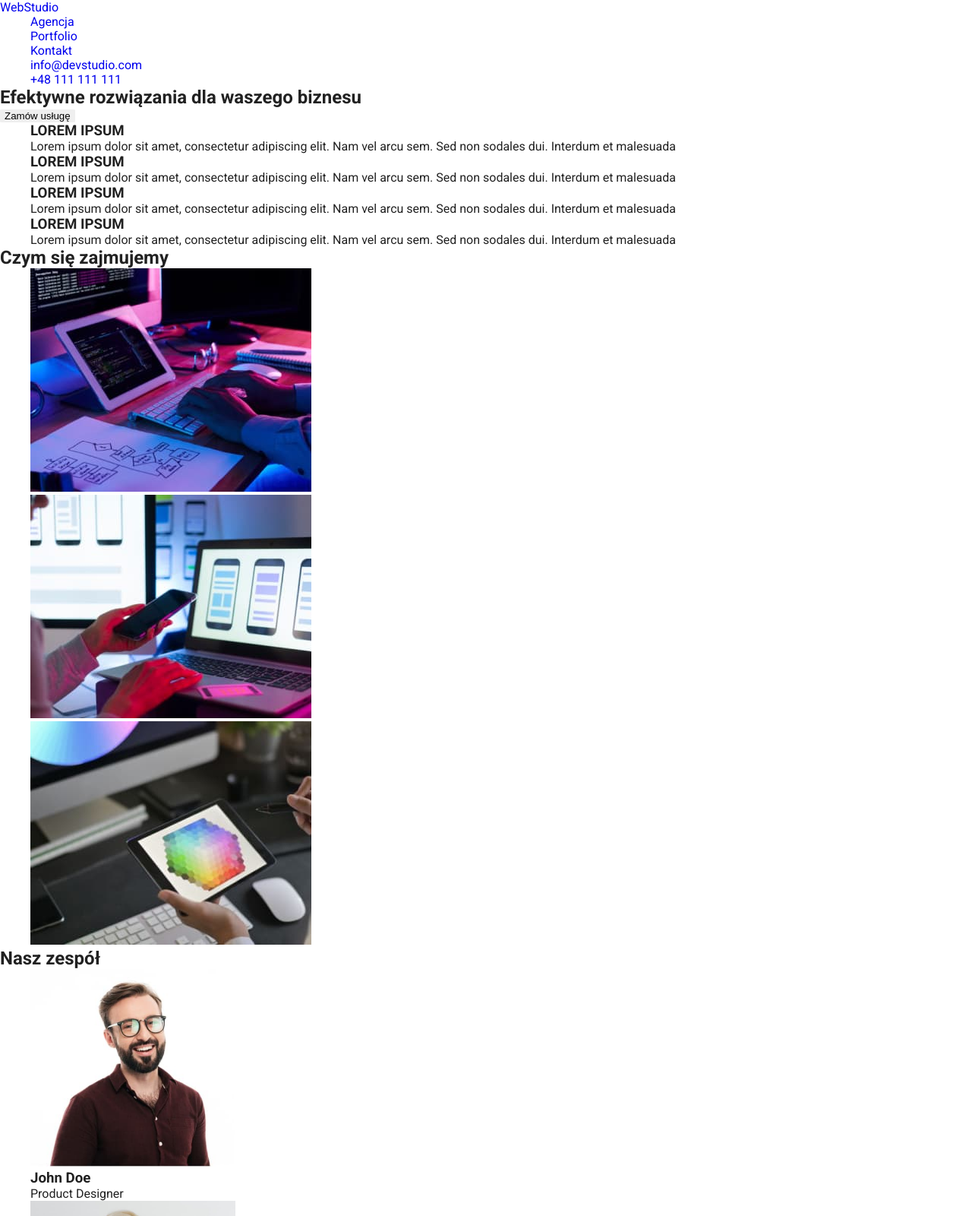
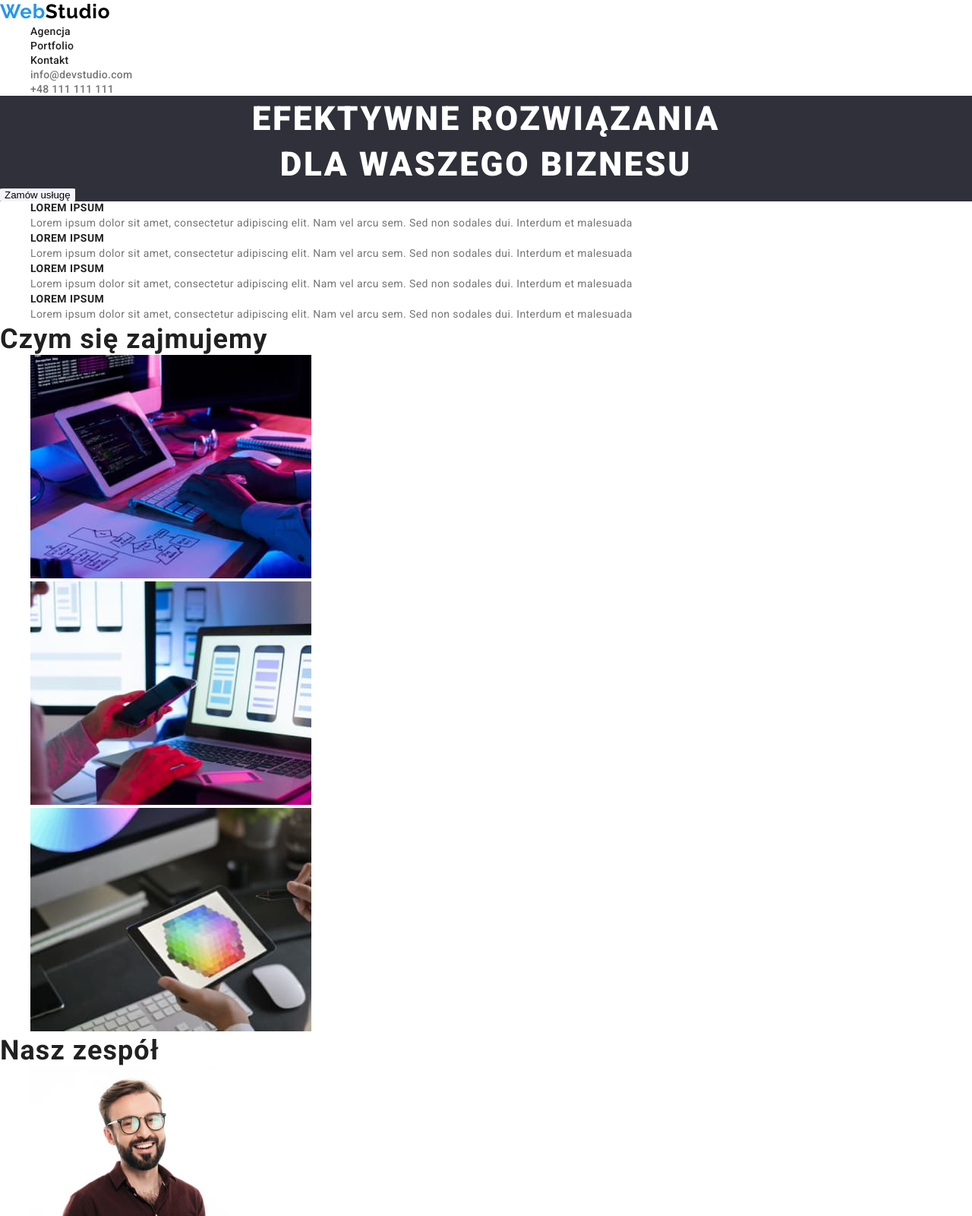
Before and after one commit to lukaszmilewskii/goit-markup-hw-02, a plain HTML site: page index.html in a window 1280 px wide. Shown: the top 1600 px of the page at 76% size. Drawn offline with Linux system fonts and the light colour scheme.

Commit message:
fixed some hw2

```diff
--- a/css/styles.css
+++ b/css/styles.css
@@ -1,3 +1,28 @@
+:root {
+  --body-general-font-color: #212121;
+  --logo-color-dark: #000;
+  --logo-color-light: #fff;
+  --logo-color-color: #2196f3;
+  --hover-link-text-color: #2196f3;
+  --header-contact-font-color: #757575;
+  --hover-contact-font-color: #2196f3;
+  --filter-item-background-color: #f5f4fa;
+  --hover-filter-item-background-color: #2196f3;
+  --hover-filter-item-font-color: #fff;
+  --product-name-color: #212121;
+  --product-description-color: #757575;
+  --footer-contact-font-color: rgba(255, 255, 255, 0.6);
+  --footer-adress-color: #fff;
+  --footer-background-color: #2f303a;
+  --main-section-background-color: #2f303a;
+  --main-section-font-color: #fff;
+  --call-to-action-background-color: #f5f4fa;
+  --hover-call-to-action-background-color: #2196f3;
+  --hover-call-to-action-font-color: #fff;
+  --person-name-color: #212121;
+  --person-description-color: #757575;
+  --about-company-description-color: #757575;
+}
 * {
   margin: 0;
 }
@@ -14,22 +39,12 @@ button {
 }
 body {
   font-family: 'Roboto', sans-serif;
-  color: #212121;
-}
-:root {
-  --logo-color-dark: #000000;
-  --logo-color-light: #ffffff;
-  --logo-color-color: #2196f3;
-  --hover-text-color: #2196f3;
-  --item-background-color: #f5f4fa;
-  --product-name-color: (#212121);
-  --product-description-color: #757575;
+  color: var(--body-general-font-color);
 }
 .logo-dark,
 .logo-color,
 .logo-light {
   font-family: 'Raleway';
-  font-style: normal;
   font-weight: 700;
   font-size: 26px;
   line-height: 31px;
@@ -44,18 +59,17 @@ body {
 hr {
   border: 1px solid #ececec;
 }
+.nav-menu li a {
+  color: var(--body-general-font-color);
+}
 .nav-menu li a:hover,
 .nav-menu li a:focus {
-  color: var(--hover-text-color);
-}
-.nav-menu li a {
-  color: #212121;
+  color: var(--hover-link-text-color);
 }
 .contact-mail,
 .contact-phone,
 .nav-menu li a {
   font-family: 'Roboto';
-  font-style: normal;
   font-weight: 500;
   font-size: 14px;
   line-height: 16px;
@@ -63,65 +77,129 @@ hr {
 }
 .contact-mail,
 .contact-phone {
-  color: #757575;
+  color: var(--header-contact-font-color);
 }
 .contact-mail:hover,
 .contact-mail:focus,
 .contact-phone:hover,
-.contact-phone:focus {
-  color: #2196f3;
-}
-.portfolio {
+.contact-phone:focus,
+.footer-phone:hover,
+.footer-phone:focus,
+.footer-mail:hover,
+.footer-mail:focus {
+  color: var(--hover-contact-font-color);
 }
 .product-name {
-  font-style: normal;
   font-weight: 700;
   font-size: 18px;
   line-height: 36px;
   color: var(--product-name-color);
 }
 .product-description {
-  font-style: normal;
-  font-weight: 400;
   font-size: 16px;
   line-height: 30px;
   color: var(--product-description-color);
 }
 .filter-item-button {
-  background-color: var(--item-background-color);
+  background-color: var(--filter-item-background-color);
 }
 .filter-item-button {
   font-family: 'Roboto';
-  font-style: normal;
   font-weight: 500;
   font-size: 16px;
   line-height: 26px;
 }
 .filter-item-button:hover,
 .filter-item-button:focus {
-  background-color: #2196f3;
-  color: #ffffff;
+  background-color: var(--hover-filter-item-background-color);
+  color: var(--hover-filter-item-font-color);
 }
 .footer {
-  background-color: #2f303a;
+  background-color: var(--footer-background-color);
 }
 .logo-light {
   color: var(--logo-color-light);
 }
 .adress {
-  color: #ffffff;
+  color: var(--footer-adress-color);
 }
 .footer-phone,
 .footer-mail {
-  color: rgba(255, 255, 255, 0.6);
+  color: var(--footer-contact-font-color);
 }
 .adress,
 .footer-phone,
 .footer-mail {
   font-family: 'Roboto';
-  font-style: normal;
-  font-weight: 400;
   font-size: 14px;
   line-height: 24px;
   letter-spacing: 0.03em;
 }
+.main-section {
+  background-color: var(--main-section-background-color);
+  color: var(--main-section-font-color);
+}
+.main-section h1 {
+  font-family: 'Roboto';
+  font-weight: 900;
+  font-size: 44px;
+  line-height: 60px;
+  text-align: center;
+  letter-spacing: 0.06em;
+  text-transform: uppercase;
+}
+.call-to-action-button {
+  background-color: var(--call-to-action-background-color);
+}
+.call-to-action-button:hover,
+.call-to-action-button:focus {
+  background-color: var(--hover-call-to-action-background-color);
+  color: var(--hover-call-to-action-font-color);
+  box-shadow: 0px 4px 4px rgba(0, 0, 0, 0.15);
+  border-radius: 4px;
+}
+.about-company ul li h3 {
+  font-family: 'Roboto';
+  font-weight: 700;
+  font-size: 14px;
+  line-height: 16px;
+  letter-spacing: 0.03em;
+  text-transform: uppercase;
+}
+.about-company ul li p {
+  font-family: 'Roboto';
+  font-size: 14px;
+  line-height: 24px;
+  letter-spacing: 0.03em;
+  color: var(--about-company-description-color);
+}
+.what-we-do h2 {
+  color: var(--body-general-font-color);
+  font-family: 'Roboto';
+  font-weight: 700;
+  font-size: 36px;
+  line-height: 42px;
+  letter-spacing: 0.03em;
+}
+.our-team h2 {
+  font-family: 'Roboto';
+  font-weight: 700;
+  font-size: 36px;
+  line-height: 42px;
+  letter-spacing: 0.03em;
+}
+.person-name {
+  color: var(--person-name-color);
+  font-family: 'Roboto';
+  font-weight: 500;
+  font-size: 16px;
+  line-height: 19px;
+  letter-spacing: 0.03em;
+}
+.person-description {
+  color: var(--person-description-color);
+  font-family: 'Roboto';
+  font-size: 16px;
+  line-height: 19px;
+  letter-spacing: 0.03em;
+}
--- a/index.html
+++ b/index.html
@@ -1,11 +1,10 @@
 <!DOCTYPE html>
-<html lang="pl">
+<html lang="en">
   <head>
     <meta charset="UTF-8" />
     <meta http-equiv="X-UA-Compatible" content="IE=edge" />
     <meta name="viewport" content="width=device-width, initial-scale=1.0" />
-    <meta name="description" content="Website about WebStudio" />
-    <title>WebStudio</title>
+    <title>Portfolio</title>
     <link rel="preconnect" href="https://fonts.googleapis.com" />
     <link rel="preconnect" href="https://fonts.gstatic.com" crossorigin />
     <link
@@ -17,24 +16,27 @@
   <body>
     <header>
       <nav>
-        <a href="#">Web<span>Studio</span></a>
-        <ul>
+        <a class="logo-color" href="./index.html">Web<span class="logo-dark">Studio</span></a>
+        <ul class="nav-menu">
           <li><a href="./index.html">Agencja</a></li>
           <li><a href="./porfolio.html">Portfolio</a></li>
           <li><a href="#">Kontakt</a></li>
         </ul>
       </nav>
       <ul>
-        <li><a href="mailto:info@devstudio.com">info@devstudio.com</a></li>
-        <li><a href="tel:+48111111111">+48 111 111 111</a></li>
+        <li><a class="contact-mail" href="mailto:info@devstudio.com">info@devstudio.com</a></li>
+        <li><a class="contact-phone" href="tel:+48111111111">+48 111 111 111</a></li>
       </ul>
     </header>
     <main>
-      <section id="main">
-        <h1>Efektywne rozwiązania dla waszego biznesu</h1>
-        <button type="button">Zamów usługę</button>
+      <section id="main" class="main-section">
+        <h1>
+          Efektywne rozwiązania <br />
+          dla waszego biznesu
+        </h1>
+        <button class="call-to-action-button" type="button">Zamów usługę</button>
       </section>
-      <section id="about-company">
+      <section id="about-company" class="about-company">
         <ul>
           <li>
             <h3>LOREM IPSUM</h3>
@@ -66,7 +68,7 @@
           </li>
         </ul>
       </section>
-      <section id="what-we-do">
+      <section id="what-we-do" class="what-we-do">
         <h2>Czym się zajmujemy</h2>
         <ul>
           <li>
@@ -80,7 +82,7 @@
           </li>
         </ul>
       </section>
-      <section id="our-team">
+      <section id="our-team" class="our-team">
         <h2>Nasz zespół</h2>
         <ul>
           <li>
@@ -90,8 +92,8 @@
               width="270"
               height="260"
             />
-            <h3>John Doe</h3>
-            <p>Product Designer</p>
+            <h3 class="person-name">John Doe</h3>
+            <p class="person-description">Product Designer</p>
           </li>
           <li>
             <img
@@ -100,8 +102,8 @@
               width="270"
               height="260"
             />
-            <h3>John Doe</h3>
-            <p>Frontend Developer</p>
+            <h3 class="person-name">John Doe</h3>
+            <p class="person-description">Frontend Developer</p>
           </li>
           <li>
             <img
@@ -110,24 +112,24 @@
               width="270"
               height="260"
             />
-            <h3>John Doe</h3>
-            <p>Marketing</p>
+            <h3 class="person-name">John Doe</h3>
+            <p class="person-description">Marketing</p>
           </li>
           <li>
             <img src="./images/john-ui.jpg" alt="ui designer" width="270" height="260" />
-            <h3>John Doe</h3>
-            <p>UI Designer</p>
+            <h3 class="person-name">John Doe</h3>
+            <p class="person-description">UI Designer</p>
           </li>
         </ul>
       </section>
     </main>
-    <footer>
-      <a href="#">Web<span>Studio</span></a>
+    <footer class="footer">
+      <a class="logo-color" href="./index.html">Web<span class="logo-light">Studio</span></a>
       <address>
         <ul>
-          <li>m. Warszawa, Aleje Jerozolimskie 21</li>
-          <li><a href="tel:+48111111111">+48 111 111 111</a></li>
-          <li><a href="info@example.com">info@example.com</a></li>
+          <li class="adress">m. Warszawa, Aleje Jerozolimskie 21</li>
+          <li><a class="footer-phone" href="tel:+48111111111">+48 111 111 111</a></li>
+          <li><a class="footer-mail" href="mailto:info@example.com">info@example.com</a></li>
         </ul>
       </address>
     </footer>
```
Also changed, not shown: porfolio.html (+9 -16 lines).
